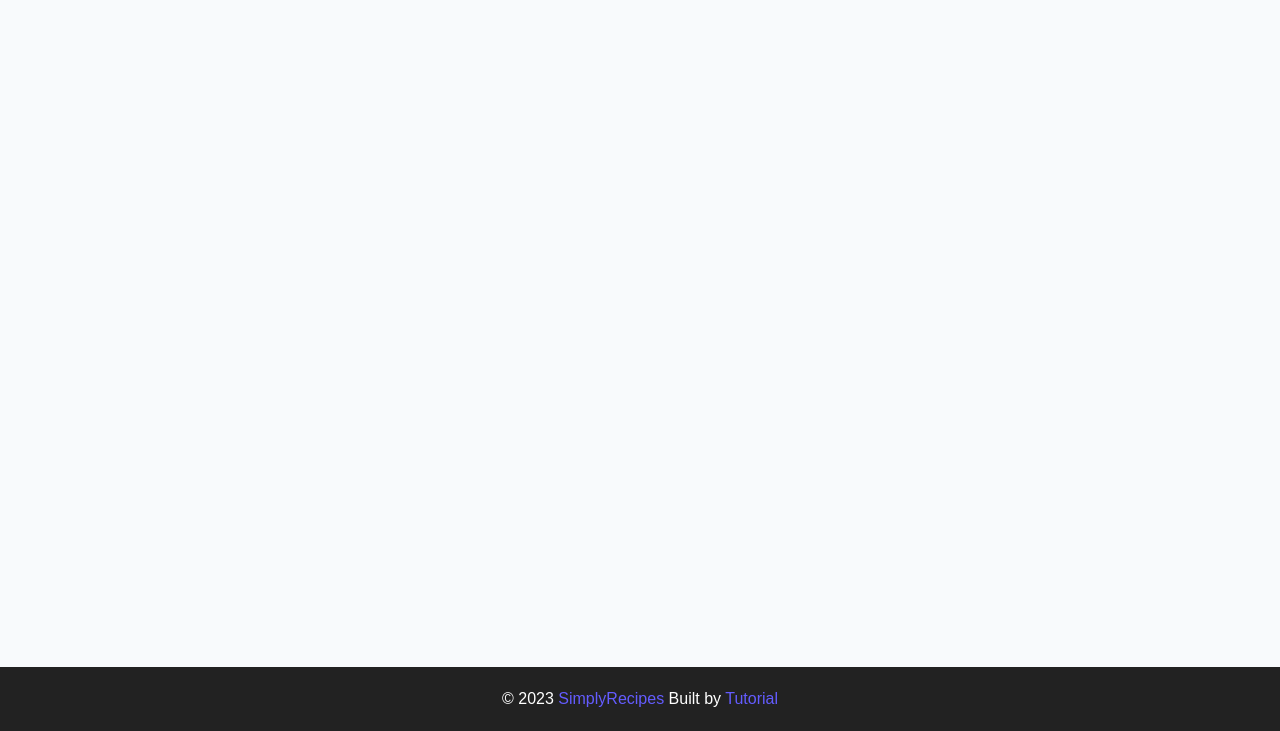
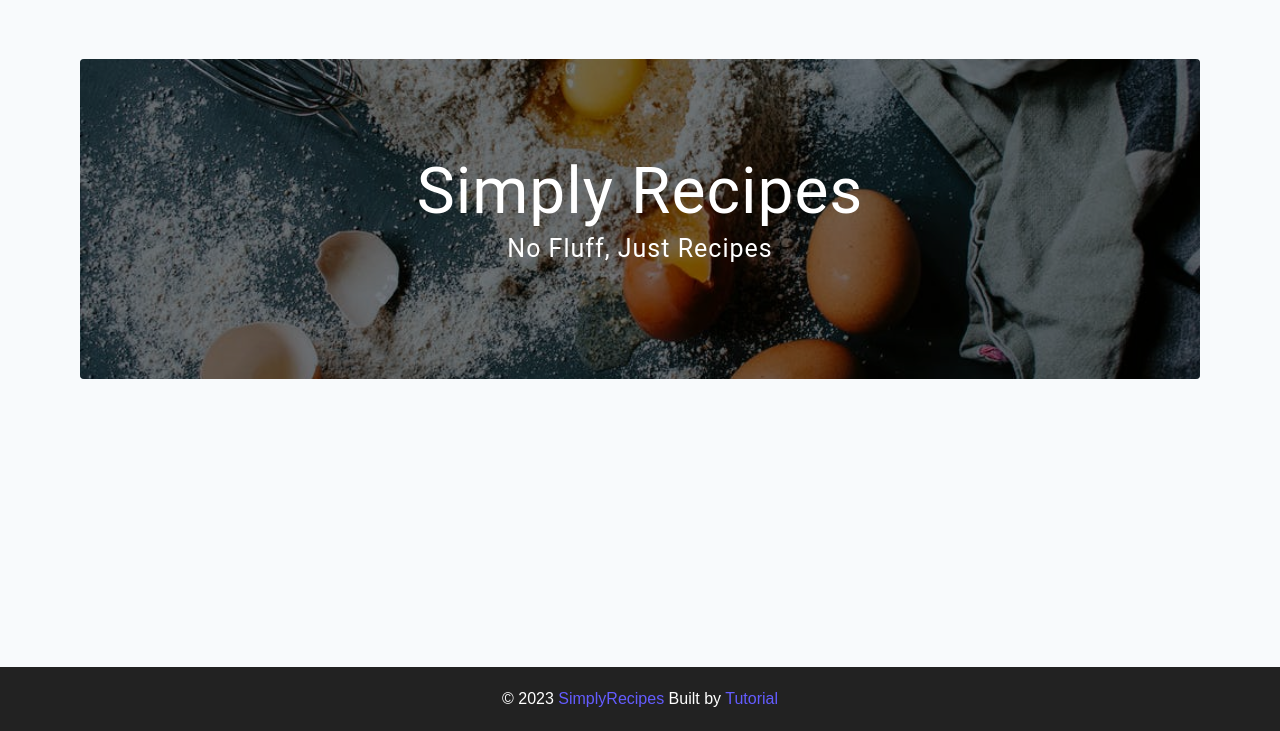
Before and after one commit to gen1v1/tutorial, a plain HTML site: page starter/index.html in a window 1280 px wide. Shown: the part 69-800 px from the top of the page. Drawn offline with Linux system fonts and the light colour scheme.

Commit message:
3rd commit

```diff
--- a/starter/css/main.css
+++ b/starter/css/main.css
@@ -386,3 +386,53 @@ footer
 .footer-logo, .page-footer a {
   color: var(--primary-500);
 }
+/*
+===============
+Hero
+===============
+*/
+.hero {
+  height: 40vh;
+  background: url('../assets/main.jpeg') center/cover no-repeat;
+  margin-bottom: 2rem;
+  border-radius: var(--borderRadius);
+  position: relative;
+}
+.hero-container {
+  position: absolute;
+  width: 100%;
+  height: 100%;
+  top: 0;
+  left: 0;
+  background: rgba(0, 0, 0, 0.4);
+  border-radius: var(--borderRadius);
+  display: flex;
+  align-items: center;
+  justify-content: center;
+}
+.hero-text {
+  text-align: center;
+  color: var(--white);
+}
+@media screen and (min-width:768px) {
+  .hero-text h1{
+    font-size: 4rem;
+    margin-bottom: 0;
+  }
+
+
+
+/*
+===============
+
+===============
+*/
+
+
+
+
+/*
+===============
+
+===============
+*/
--- a/starter/index.html
+++ b/starter/index.html
@@ -44,7 +44,17 @@
       </nav>
     <!-- end of nav -->
     <!-- main -->
-    <main class="page"></main>
+    <main class="page">
+      <!-- header -->
+      <header class="hero">
+        <div class="hero-container">
+          <div class="hero-text">
+            <h1>simply recipes</h1>
+            <h4>no fluff, just recipes</h4>
+          </div>
+        </div>
+      </header>
+    </main>
     <!-- end of main -->
     <!-- footer -->
     <footer class="page-footer">
```
Also changed, not shown: final/js/app.js (+8 -0 lines).
